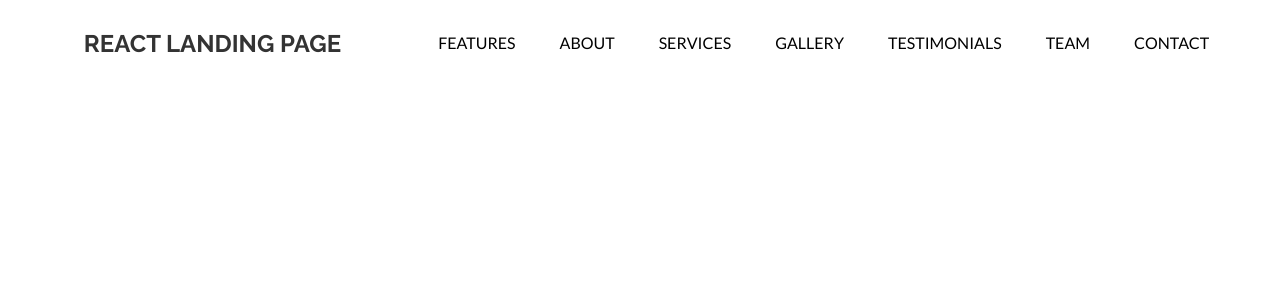
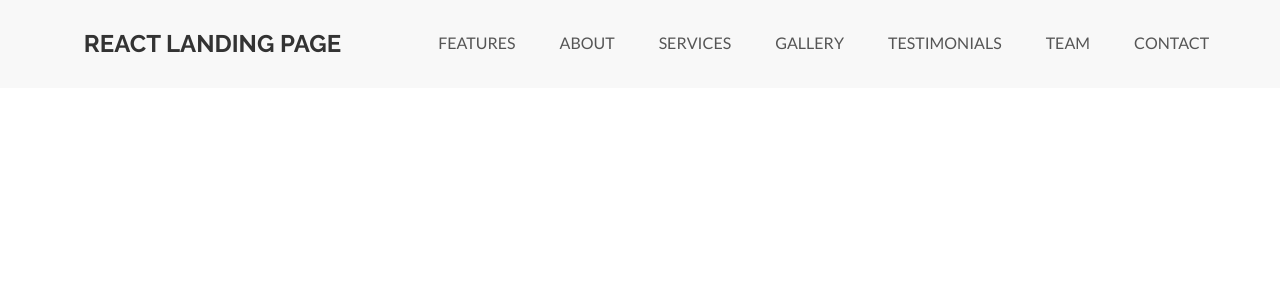
Before and after one commit to Code-Timothy/react-landing-page, a React (Create React App) app: page / in a window 1280 px wide. Shown: the top 300 px of the page. Built offline with nearby package versions, Linux system fonts and the light colour scheme.

Commit message:
add new colors to theme file

```diff
--- a/src/core/theme.js
+++ b/src/core/theme.js
@@ -1,5 +1,10 @@
 export const theme = {
     colors: {
         mineShaft: "#333333",
+        alabaster: "#F8F8F8",
+        emperor: "#555555",
+        white: "#FFFFFF",
+        malibu: "#5CA9FB",
+        cornflowerBlue: "#6372FF",
     },
 };
```
